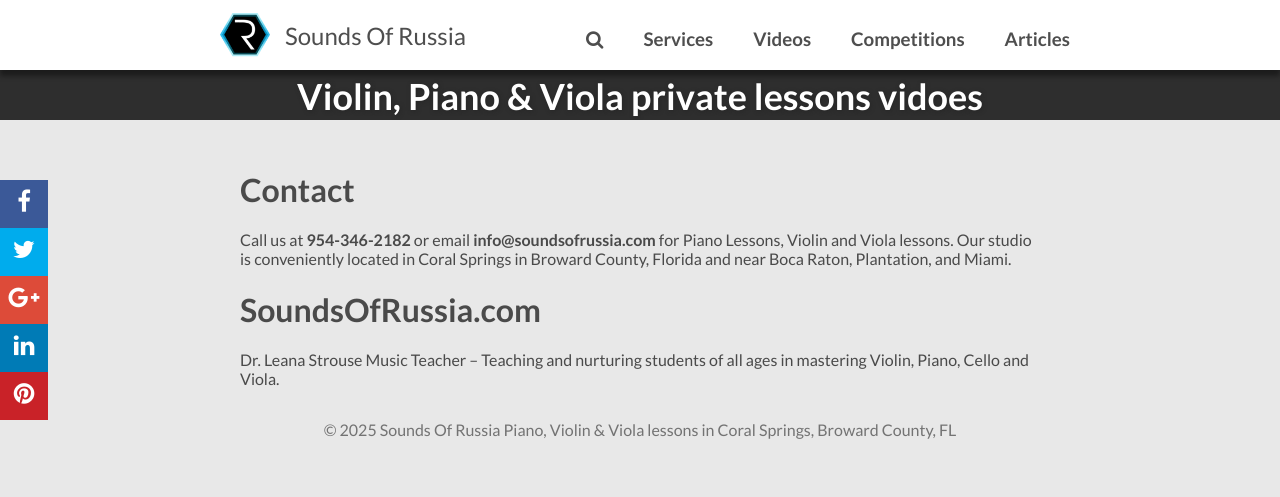
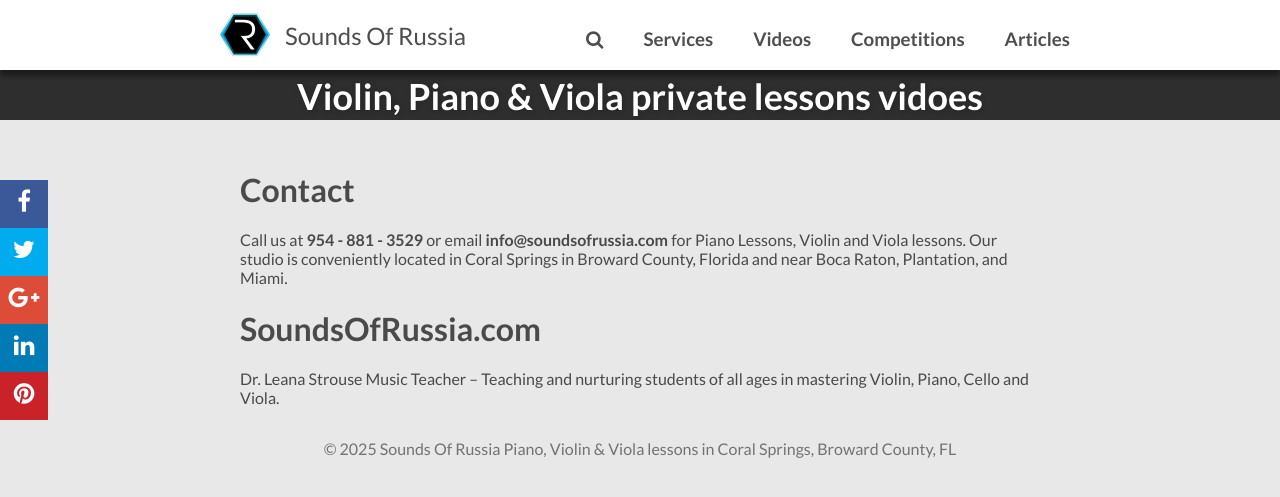
Before and after one commit to soundsofrussia/soundsofrussia.github.io, a Jekyll site: the page built from contact.md, in a window 1280 px wide. Shown: the top 497 px of the page. Built offline with Jekyll 4.4.1, drawn with Linux system fonts in a browser that asks for light colours; nearby versions of some CDN libraries; comment, search, counter and statistics services are not loaded.

Commit message:
Update contact.md

```diff
--- a/contact.md
+++ b/contact.md
@@ -9,7 +9,7 @@
 
 # Contact
 
-Call us at **954-346-2182** or email **info@soundsofrussia.com** for Piano Lessons, Violin and Viola lessons. Our studio is conveniently located in Coral Springs in Broward County, Florida and near Boca Raton, Plantation, and Miami.
+Call us at **954 - 881 - 3529** or email **info@soundsofrussia.com** for Piano Lessons, Violin and Viola lessons. Our studio is conveniently located in Coral Springs in Broward County, Florida and near Boca Raton, Plantation, and Miami.
 
 # SoundsOfRussia.com
 
```
